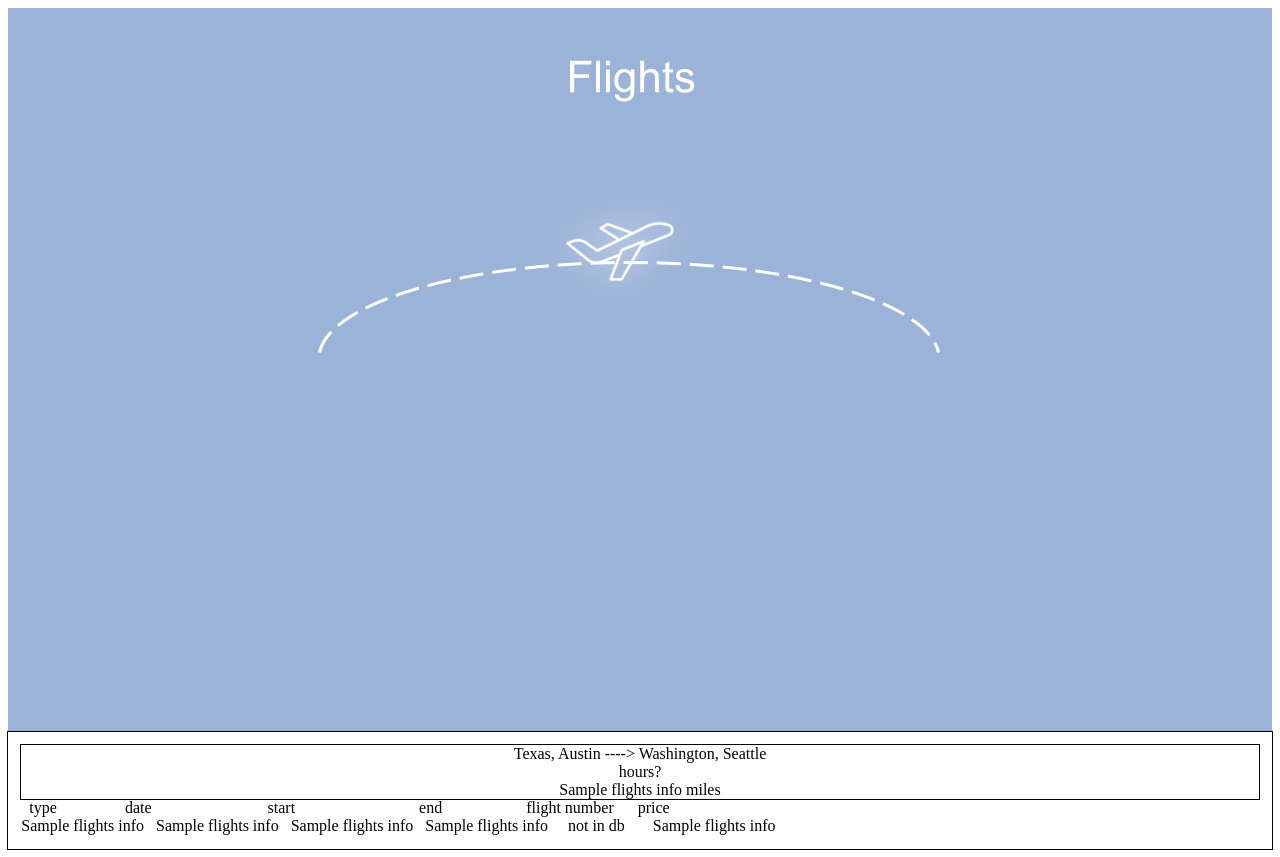
After one commit to KannanAnjali/whatsthemove_cs348, a Flask app: template templates/flights.html in a window 1280 px wide. The commit adds this page. Run offline with Flask 2, Linux system fonts and the light colour scheme; the template is opened without the code that fills it: most values are stand-ins (such as "Sample title", 1, 10 or a date in 2020).

Commit message:
flights page

```diff
--- a/application.py
+++ b/application.py
@@ -1,9 +1,8 @@
-from select import select
 from flask import Flask, render_template, request, redirect, url_for
 import pymysql
 
+
 application = Flask(__name__)
-
 
 # made db connection
 
@@ -22,24 +21,19 @@ cur = conn.cursor()
 def main():
     cur.execute('select c.city_id, c.name, s.name from city c join state s on c.state_name = s.name')
     city_state_lists = cur.fetchall()
-    return render_template('index.html',city_state_lists = city_state_lists)
+    selected = None
+    print("hello")
+    if request.method == 'POST':
+        print("inside")
+        selected = (request.form.get('city_state'))
+    print(selected)
+    return render_template('index.html',city_state_lists = city_state_lists, selected = selected)
 
-
-@application.route('/select_first_location', methods=["POST", "GET"])
-def starting_location():
-    return request.form['city_state']
-
-@application.route('/destination_location', methods=["POST", "GET"])
-def destination_location():
-    return request.form['dcity_state']
-
-@application.route("/starting_date", methods=["POST", "GET"])
-def starting_date():
-    return request.form['starting_date']
-
-@application.route("/returning_date", methods=["POST", "GET"])
-def returning_date():
-    return request.form['returning_date']
+@application.route('/flight', methods=["POST", "GET"])
+def flight():
+    cur.execute('select * from flights')
+    flights_info = cur.fetchall()
+    return render_template('flights.html', flights_info = flights_info)
 
 @application.route('/index-1', methods=["POST", "GET"])
 def city():
--- /dev/null
+++ b/templates/flights.html
@@ -0,0 +1,48 @@
+<!DOCTYPE html>
+<html>
+<body>
+    <div class="container">
+        <div class="row" style = 'background-color:#9cb3d8; text-align:center;'>
+            <img  src="{{url_for('static', filename='flight_page.png')}}">
+        </div>
+    </div>
+
+    {% for j in flights_info %}
+        <!-- flight_id = {{j[0]}}
+        state_id = {{j[1]}}
+        city_id = {{j[2]}}
+        distance = {{j[3]}}
+        cost = {{j[4]}}
+        dates = {{j[6]}}
+        types_of_ticket = {{j[7]}} -->
+        <div class="row" style="outline: thin solid; padding:10pt;">
+            <div class="row" style="outline: thin solid;text-align:center;">
+                <tr>
+                    <td>Texas, Austin</td>
+                    <td>----></td>
+                    <td>Washington, Seattle</td><br />
+                    <td>      hours?     </td><br />
+                    <td>{{j[3]}}</td>
+                    <td>miles</td>
+                </tr>
+
+            </div>
+            <tr>
+                <td>&nbsp;&nbsp;type&nbsp;&nbsp;&nbsp;&nbsp;&nbsp;&nbsp;&nbsp;&nbsp;&nbsp;&nbsp;&nbsp;&nbsp;&nbsp;&nbsp;&nbsp;&nbsp;</td>
+                <td>date&nbsp;&nbsp;&nbsp;&nbsp;&nbsp;&nbsp;&nbsp;&nbsp;&nbsp;&nbsp;&nbsp;&nbsp;&nbsp;&nbsp;&nbsp;&nbsp;&nbsp;&nbsp;&nbsp;&nbsp;&nbsp;&nbsp;&nbsp;&nbsp;&nbsp;&nbsp;&nbsp;&nbsp;</td>
+                <td>start&nbsp;&nbsp;&nbsp;&nbsp;&nbsp;&nbsp;&nbsp;&nbsp;&nbsp;&nbsp;&nbsp;&nbsp;&nbsp;&nbsp;&nbsp;&nbsp;&nbsp;&nbsp;&nbsp;&nbsp;&nbsp;&nbsp;&nbsp;&nbsp;&nbsp;&nbsp;&nbsp;&nbsp;&nbsp;&nbsp;</td>
+                <td>end&nbsp;&nbsp;&nbsp;&nbsp;&nbsp;&nbsp;&nbsp;&nbsp;&nbsp;&nbsp;&nbsp;&nbsp;&nbsp;&nbsp;&nbsp;&nbsp;&nbsp;&nbsp;&nbsp;&nbsp; </td>
+                <td>flight number&nbsp;&nbsp; &nbsp;&nbsp;    </td>
+                <td>price&nbsp;&nbsp;&nbsp;&nbsp;&nbsp;&nbsp;&nbsp;&nbsp;&nbsp;&nbsp;&nbsp;&nbsp;&nbsp;&nbsp;&nbsp;&nbsp;&nbsp;&nbsp;  &nbsp;&nbsp;   </td><br />
+                <td>{{j[7]}}&nbsp;&nbsp;</td>
+                <td>{{j[6]}}&nbsp;&nbsp;</td>
+                <td>{{j[6]}}&nbsp;&nbsp;</td>
+                <td>{{j[6]}}&nbsp;&nbsp;&nbsp;&nbsp;</td>
+                <td>not in db&nbsp;&nbsp;&nbsp;&nbsp;&nbsp;&nbsp;</td>
+                <td>{{j[4]}}&nbsp;&nbsp;&nbsp;&nbsp;&nbsp;&nbsp;</td>
+            </tr>
+        </div>
+    {% endfor %}
+
+</body>
+</html>
```
Also changed, not shown: static/flights.html (deleted, +0 -8 lines), static/styles.css (+14 -0 lines), templates/index.html (+9 -5 lines), static/flight_page.png (added).
